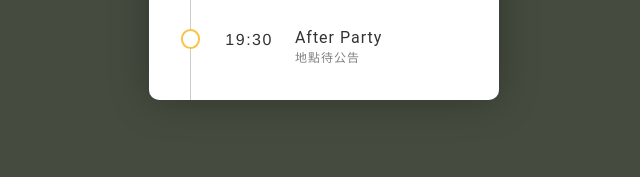
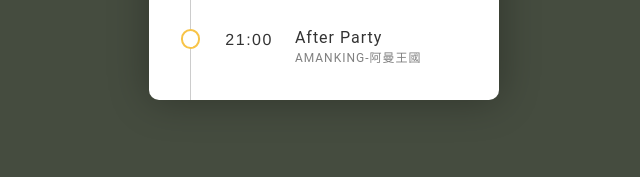
Before and after one commit to LiyangHsu/wedding, a plain HTML site: page schedule.html in a window 1280 px wide. Shown: the part 2834-3011 px from the top of the page, 316-956 px from the left. Drawn offline with nearby package versions, Linux system fonts and the light colour scheme.

Commit message:
200911_Schedule
200911_Schedule

```diff
--- a/schedule.html
+++ b/schedule.html
@@ -177,10 +177,10 @@
                   </li>
                   <li>
                     <div class="bullet orange"></div>
-                    <div class="time">19:30</div>
+                    <div class="time">21:00</div>
                     <div class="desc">
                       <h3>After Party</h3>
-                      <h4>地點待公告</h4>
+                      <h4>AMANKING-阿曼王國</h4>
                     </div>
                   </li>
                 </ul>
```
